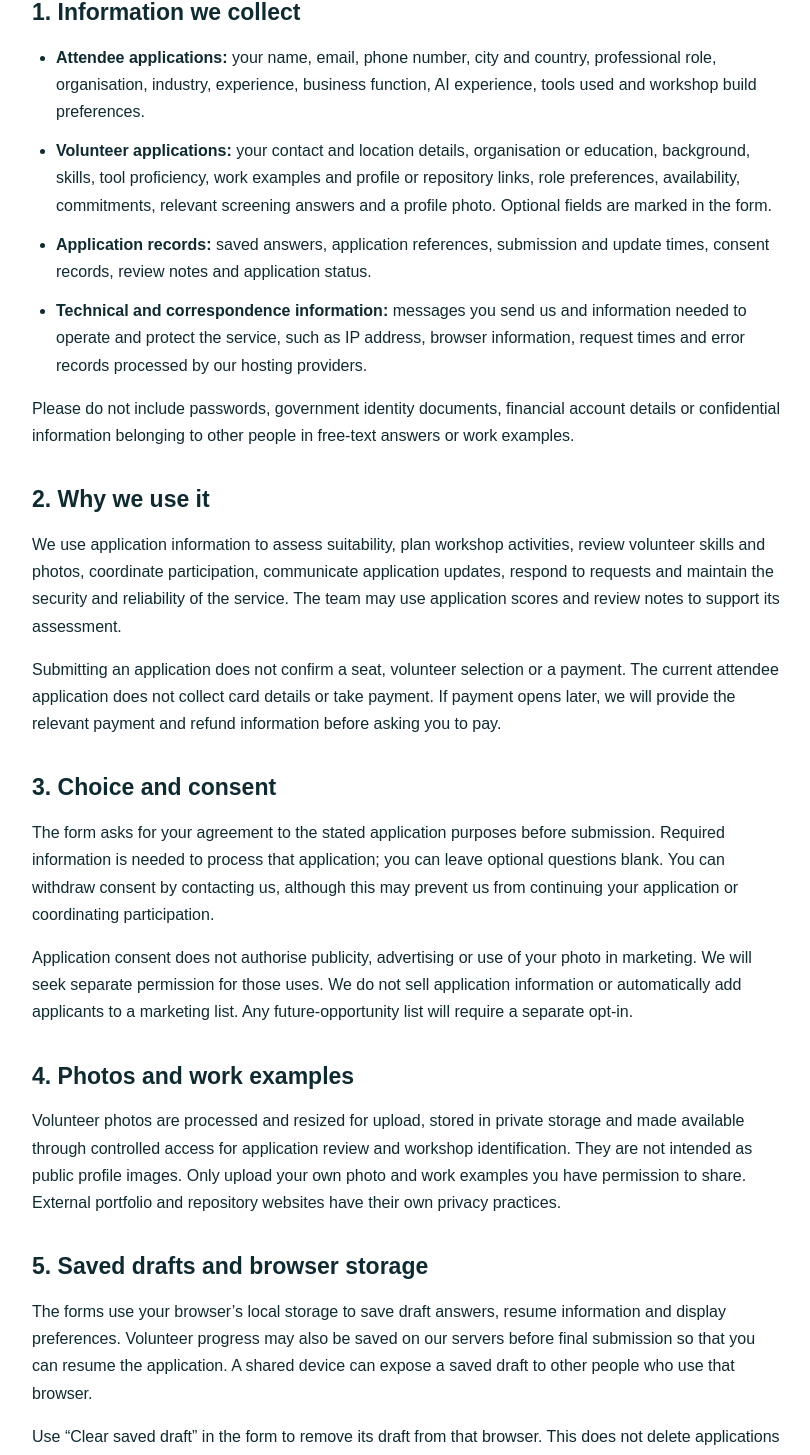
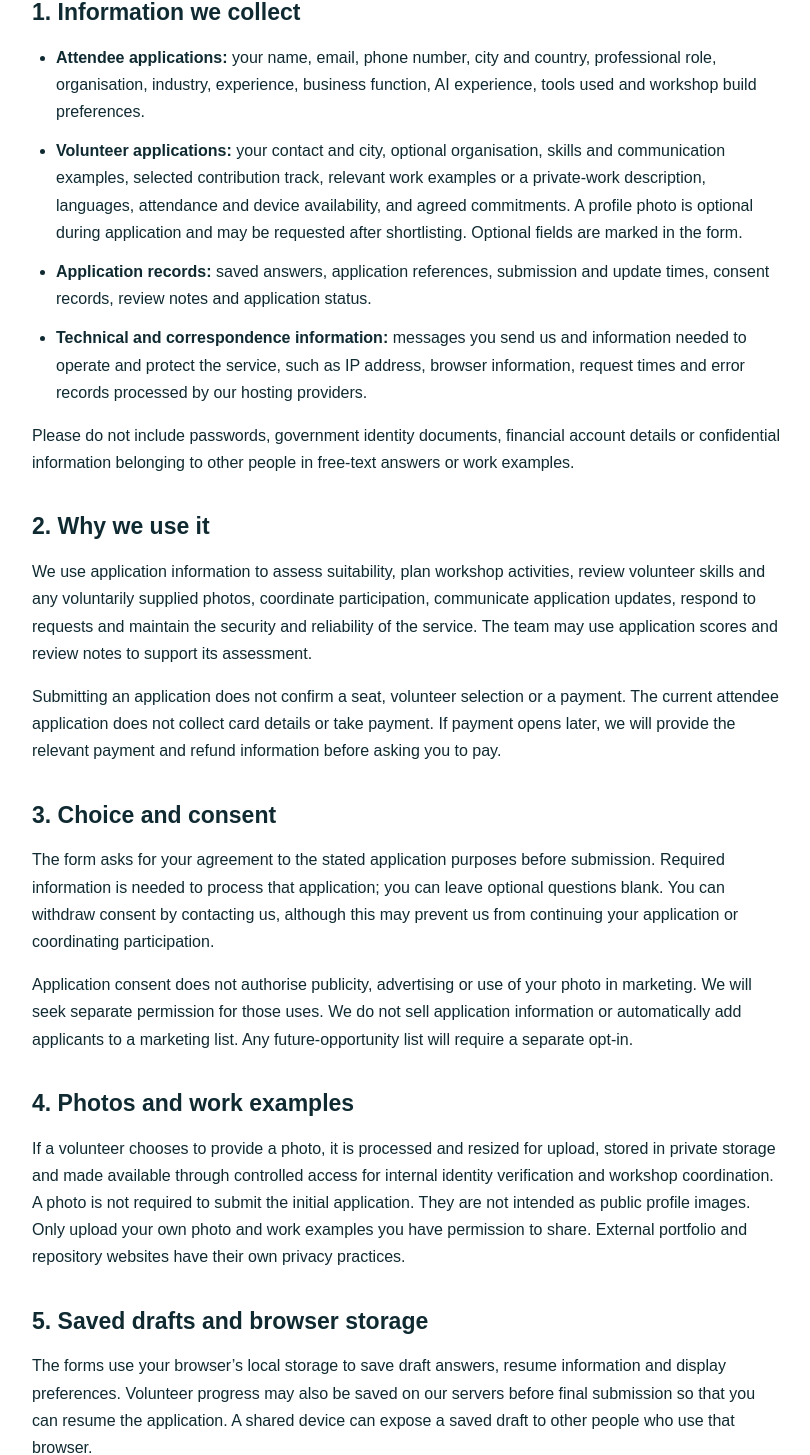
Before and after one commit to gthawani-del/Ai-lans, a Next.js app: page /privacy in a window 1280 px wide. Shown: the part 389-1844 px from the top of the page, without its empty margins (232-1042 px from the left). Built offline with nearby package versions, Linux system fonts and the light colour scheme.

Commit message:
Align volunteer transparency and privacy copy with streamlined screening

```diff
--- a/app/privacy/page.js
+++ b/app/privacy/page.js
@@ -16,14 +16,14 @@ export default function PrivacyPage() {
       <p>weareailabs is an initiative of <a href="https://eliv8lyf.com">eliv8Lyf</a>. This policy explains how we handle information when you visit this website, apply to attend a workshop, apply to volunteer or contact us. For privacy questions and requests, email <a href="mailto:connect@eliv8lyf.com">connect@eliv8lyf.com</a>.</p>
       <section><h2>1. Information we collect</h2>
         <ul><li><strong>Attendee applications:</strong> your name, email, phone number, city and country, professional role, organisation, industry, experience, business function, AI experience, tools used and workshop build preferences.</li>
-        <li><strong>Volunteer applications:</strong> your contact and location details, organisation or education, background, skills, tool proficiency, work examples and profile or repository links, role preferences, availability, commitments, relevant screening answers and a profile photo. Optional fields are marked in the form.</li>
+        <li><strong>Volunteer applications:</strong> your contact and city, optional organisation, skills and communication examples, selected contribution track, relevant work examples or a private-work description, languages, attendance and device availability, and agreed commitments. A profile photo is optional during application and may be requested after shortlisting. Optional fields are marked in the form.</li>
         <li><strong>Application records:</strong> saved answers, application references, submission and update times, consent records, review notes and application status.</li>
         <li><strong>Technical and correspondence information:</strong> messages you send us and information needed to operate and protect the service, such as IP address, browser information, request times and error records processed by our hosting providers.</li></ul>
         <p>Please do not include passwords, government identity documents, financial account details or confidential information belonging to other people in free-text answers or work examples.</p>
       </section>
-      <section><h2>2. Why we use it</h2><p>We use application information to assess suitability, plan workshop activities, review volunteer skills and photos, coordinate participation, communicate application updates, respond to requests and maintain the security and reliability of the service. The team may use application scores and review notes to support its assessment.</p><p>Submitting an application does not confirm a seat, volunteer selection or a payment. The current attendee application does not collect card details or take payment. If payment opens later, we will provide the relevant payment and refund information before asking you to pay.</p></section>
+      <section><h2>2. Why we use it</h2><p>We use application information to assess suitability, plan workshop activities, review volunteer skills and any voluntarily supplied photos, coordinate participation, communicate application updates, respond to requests and maintain the security and reliability of the service. The team may use application scores and review notes to support its assessment.</p><p>Submitting an application does not confirm a seat, volunteer selection or a payment. The current attendee application does not collect card details or take payment. If payment opens later, we will provide the relevant payment and refund information before asking you to pay.</p></section>
       <section><h2>3. Choice and consent</h2><p>The form asks for your agreement to the stated application purposes before submission. Required information is needed to process that application; you can leave optional questions blank. You can withdraw consent by contacting us, although this may prevent us from continuing your application or coordinating participation.</p><p>Application consent does not authorise publicity, advertising or use of your photo in marketing. We will seek separate permission for those uses. We do not sell application information or automatically add applicants to a marketing list. Any future-opportunity list will require a separate opt-in.</p></section>
-      <section><h2>4. Photos and work examples</h2><p>Volunteer photos are processed and resized for upload, stored in private storage and made available through controlled access for application review and workshop identification. They are not intended as public profile images. Only upload your own photo and work examples you have permission to share. External portfolio and repository websites have their own privacy practices.</p></section>
+      <section><h2>4. Photos and work examples</h2><p>If a volunteer chooses to provide a photo, it is processed and resized for upload, stored in private storage and made available through controlled access for internal identity verification and workshop coordination. A photo is not required to submit the initial application. They are not intended as public profile images. Only upload your own photo and work examples you have permission to share. External portfolio and repository websites have their own privacy practices.</p></section>
       <section><h2>5. Saved drafts and browser storage</h2><p>The forms use your browser’s local storage to save draft answers, resume information and display preferences. Volunteer progress may also be saved on our servers before final submission so that you can resume the application. A shared device can expose a saved draft to other people who use that browser.</p><p>Use “Clear saved draft” in the form to remove its draft from that browser. This does not delete applications or photos already stored on our servers; email us to request that deletion. Browser copies remain until cleared by you, the browser or the application. We do not promise remote deletion of copies on devices we cannot access.</p></section>
       <section><h2>6. Who receives information</h2><p>Access is limited to the workshop team and service providers involved in operating the website and handling applications. Our current technical providers include Vercel for hosting and Supabase for database, authentication and file storage. Providers may process information outside your country according to their service arrangements; we do not promise India-only storage.</p><p>We may disclose information when required by applicable law, to respond to a valid legal request or to protect the service and the rights of applicants. We do not make application records available to sponsors for their independent marketing.</p></section>
       <section><h2>7. Retention and deletion</h2><p>Our operational retention schedule is:</p>
```
